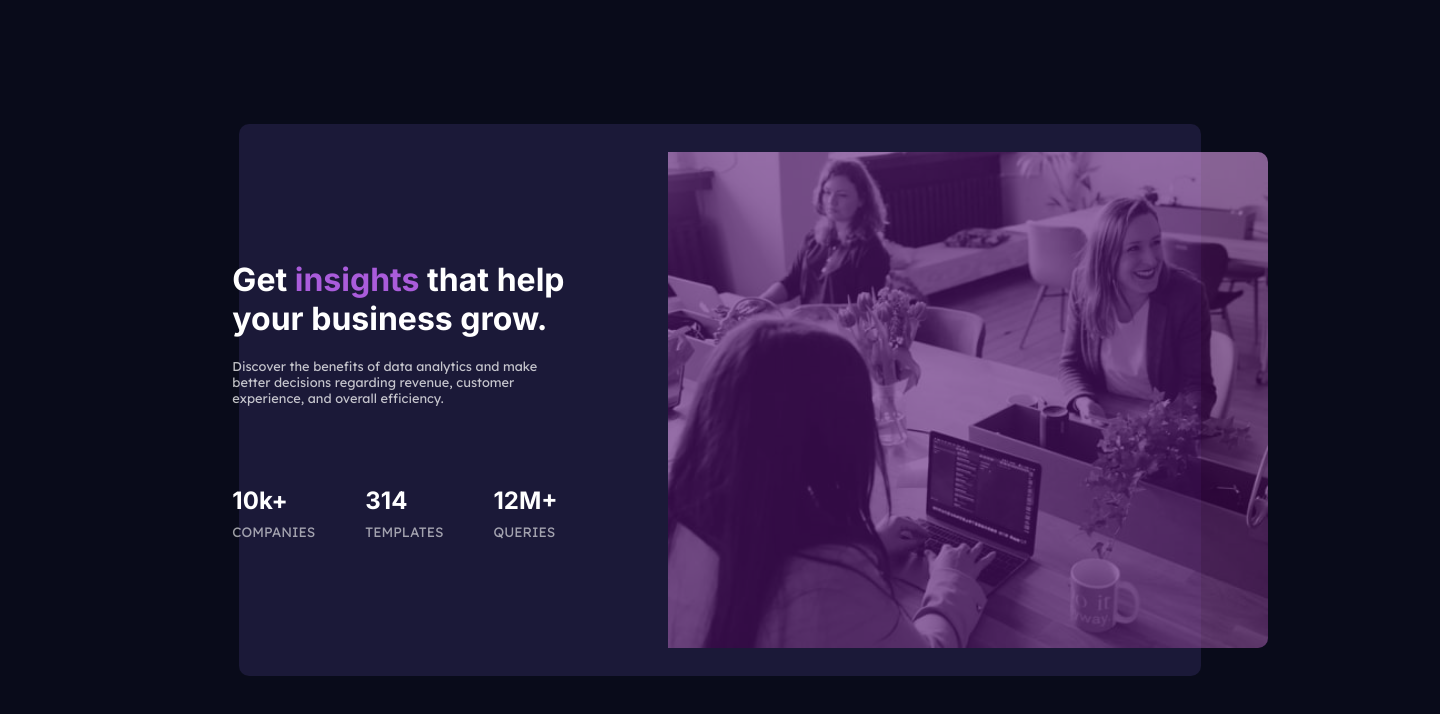
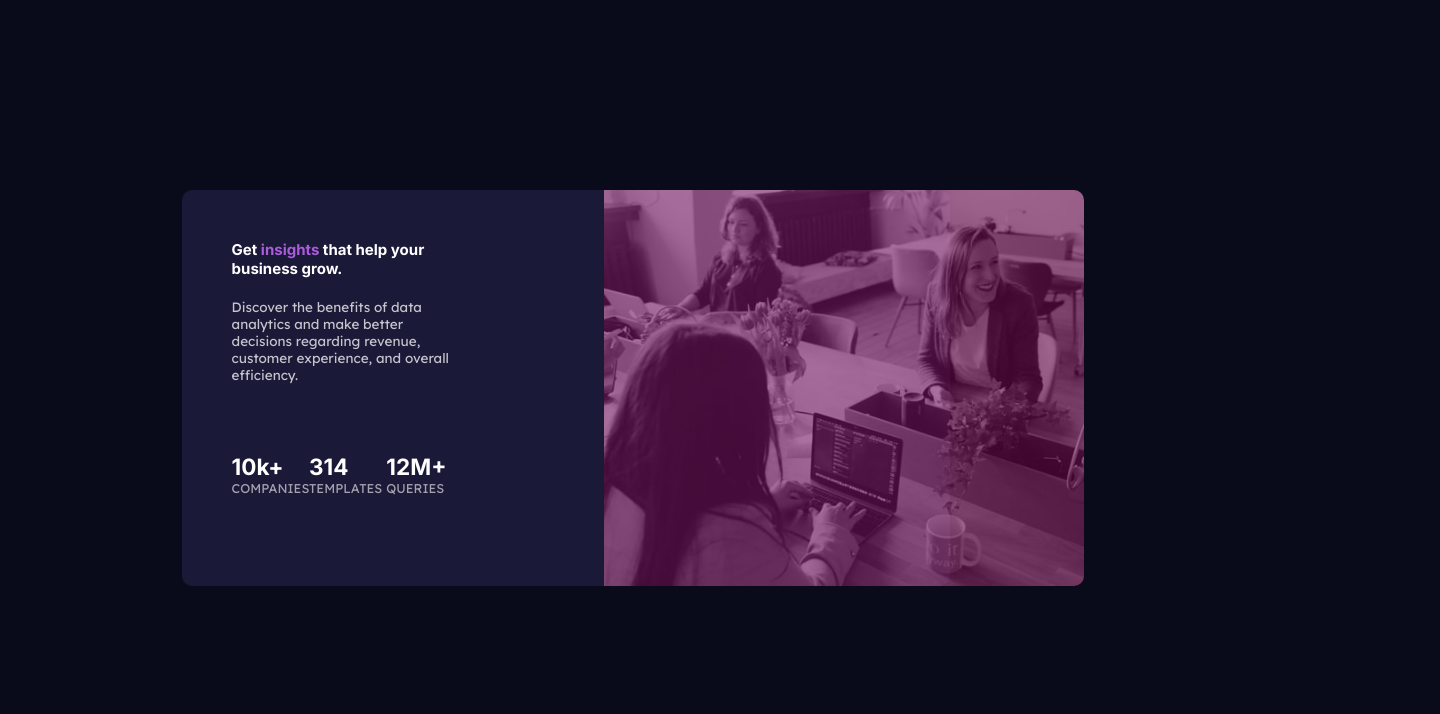
Before and after one commit to Dev-ThiagoMelo/LayoutCard, a plain HTML site: page index.html in a window 1280 px wide. Shown: the whole page, 1440 px wide, since content can reach past the window. Drawn offline with Linux system fonts and the light colour scheme.

Commit message:
Update style.css

```diff
--- a/style.css
+++ b/style.css
@@ -11,49 +11,126 @@ font {
 
 body {
   display: flex;
-  align-items: center;
-  justify-content: center;
-  height: 100vh;
-  width: 1440PX;
-  padding: 100px;
+  font-size: 15px;
   background-color: hsl(233, 47%, 7%);
 }
 .card-container {
-  width:77.6% ;
-  height: 92%;
   display: flex;
-  align-items: center;
-  justify-content: center;
-  padding: 0px 100px 0px 100px;
+
+  width: 70%;
+  position: absolute;
+  margin-left: -100px;
+  margin-top: -50px;
+  left: 20%;
+  top: 30%;
+  right: 30%;
   background-color: hsl(244, 38%, 16%);
   border-radius: 10px;
 }
 .main-container {
-  padding: 60px
+  max-width: 55%;
+  display: flex;
 }
 
 .title-container {
-  max-height: 100%;
+  padding: 75px 0px 50px 75px;
+  max-width: 90%;
+}
+h1 {
+  max-width: 90%;
+  font-family: "Inter", sans-serif;
+  font-size: 3em;
+  color: hsl(0, 0%, 100%);
+}
+
+strong {
+  color: hsl(277, 64%, 61%);
+}
+.p1 {
+  max-width: 80%;
+  font-family: "Lexend Deca";
+  color: hsla(0, 0%, 100%, 0.75);
+  font-size: 1.2em;
+  padding-top: 30px;
+}
+h3 {
+  padding-right: 110px;
+  font-family: "Inter", sans-serif;
+  font-size: 1.4em;
+  color: hsl(0, 0%, 100%);
+}
+.p2 {
+  font-family: "Lexend Deca";
+  font-size: 0.75em;
+  color: hsla(0, 0%, 100%, 0.6);
+}
+
+.Number-container {
+  max-width: 70%;
+  font-family: "Inter", sans-serif;
+  font-size: 1.5em;
+  display: flex;
+}
+
+.Number-content {
+  padding-top: 100px;
+  max-width: 40%;
+  font-family: "Inter", sans-serif;
+}
+.CardImg {
+  filter: opacity(0.4) drop-shadow(0 0 0 hsl(323, 95%, 49%));
+  display: flex;
+  justify-content: center;
+  align-items: center;
+}
+.Img {
+  width: 72vh;
+  border-top-right-radius: 10px;
+  border-bottom-right-radius: 10px;
+}
+
+@media (max-width: 1440px) {
+  .card-container {
+    display: flex;
+
+    width: 70%;
+    position: absolute;
+    margin-left: -100px;
+    margin-top: -50px;
+    left: 22%;
+    top: 30%;
+    right: 30%;
+    background-color: hsl(244, 38%, 16%);
+    border-radius: 10px;
+  }
+  .main-container {
+    max-width: 55%;
+    display: flex;
+  }
+
+  .title-container {
+    padding: 50px;
     max-width: 100%;
   }
 
   h1 {
-  margin-right: 10px;
+    max-width: 90%;
     font-family: "Inter", sans-serif;
-  font-size: 2em;
+    font-size: 2.4em;
     color: hsl(0, 0%, 100%);
   }
   strong {
     color: hsl(277, 64%, 61%);
   }
   .p1 {
+    max-width: 73%;
     font-family: "Lexend Deca";
     color: hsla(0, 0%, 100%, 0.75);
-  margin: 20px 18px 25px 0px;
-  padding-right: 12.5px;
-  font-size: 0.8em;
+    font-size: 0.9em;
+    padding-top: 20px;
   }
   h3 {
+    padding-right: 150px;
     font-family: "Inter", sans-serif;
     font-size: 1.5em;
     color: hsl(0, 0%, 100%);
@@ -62,28 +139,106 @@ h3 {
     font-family: "Lexend Deca";
     font-size: 0.85em;
     color: hsla(0, 0%, 100%, 0.6);
-  padding-top: 8px;
   }
 
   .Number-container {
+    max-width: 60%;
     font-family: "Inter", sans-serif;
-  display: flex !important;
-  padding-top: 15px;
+    font-size: 1em;
+    display: flex;
   }
 
   .Number-content {
+    padding-top: 70px;
+    max-width: 40%;
     font-family: "Inter", sans-serif;
-  padding: 40px 50px 0px 0px;
   }
   .CardImg {
-  filter: opacity(0.4) drop-shadow(0 0 0 hsla(292, 95%, 44%, 0.863));
-
+    filter: opacity(0.4) drop-shadow(0 0 0 hsl(323, 95%, 49%));
     display: flex;
     justify-content: center;
     align-items: center;
   }
   .Img {
-  width: 75vh;
+    width: 73vh;
     border-top-right-radius: 10px;
     border-bottom-right-radius: 10px;
   }
+
+}
+@media (max-width: 1306px) {
+
+  .card-container {
+    display: flex;
+    width: 60%;
+    position: absolute;
+    margin-left: -100px;
+    margin-top: -50px;
+    left: 22%;
+    top: 30%;
+    right: 30%;
+    background-color: hsl(244, 38%, 16%);
+    border-radius: 10px;
+  }
+  .main-container {
+    max-width: 55%;
+    display: flex;
+  }
+
+  .title-container {
+    padding: 50px;
+    max-width: 100%;
+  }
+
+  h1 {
+    max-width: 80%;
+    font-family: "Inter", sans-serif;
+    font-size: 1em;
+    color: hsl(0, 0%, 100%);
+  }
+  strong {
+    color: hsl(277, 64%, 61%);
+  }
+  .p1 {
+    max-width: 73%;
+    font-family: "Lexend Deca";
+    color: hsla(0, 0%, 100%, 0.75);
+    font-size: 0.9em;
+    padding-top: 20px;
+  }
+  h3 {
+    padding-right: 150px;
+    font-family: "Inter", sans-serif;
+    font-size: 1.5em;
+    color: hsl(0, 0%, 100%);
+  }
+  .p2 {
+    font-family: "Lexend Deca";
+    font-size: 0.85em;
+    color: hsla(0, 0%, 100%, 0.6);
+  }
+
+  .Number-container {
+    max-width: 60%;
+    font-family: "Inter", sans-serif;
+    font-size: 1em;
+    display: flex;
+  }
+
+  .Number-content {
+    padding-top: 70px;
+    max-width: 40%;
+    font-family: "Inter", sans-serif;
+  }
+  .CardImg {
+    filter: opacity(0.4) drop-shadow(0 0 0 hsl(323, 95%, 49%));
+    display: flex;
+    justify-content: center;
+    align-items: center;
+  }
+  .Img {
+    width: 60vh;
+    border-top-right-radius: 10px;
+    border-bottom-right-radius: 10px;
+  }
+}
```
Lines whose indentation alone changed are shown as unchanged.
